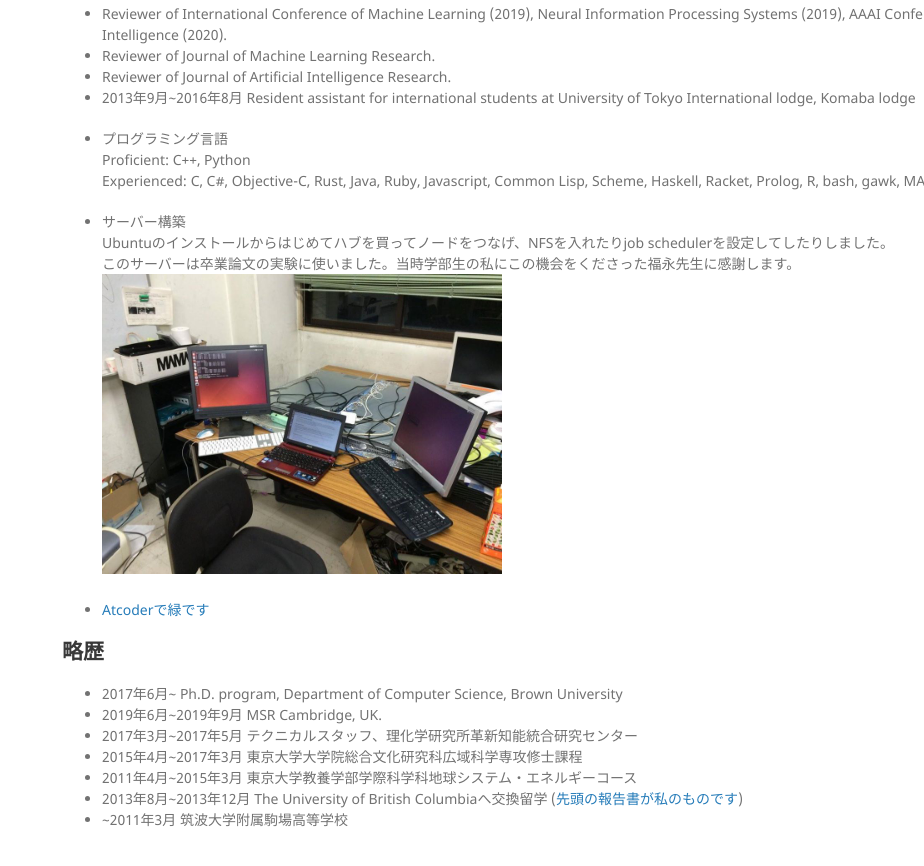
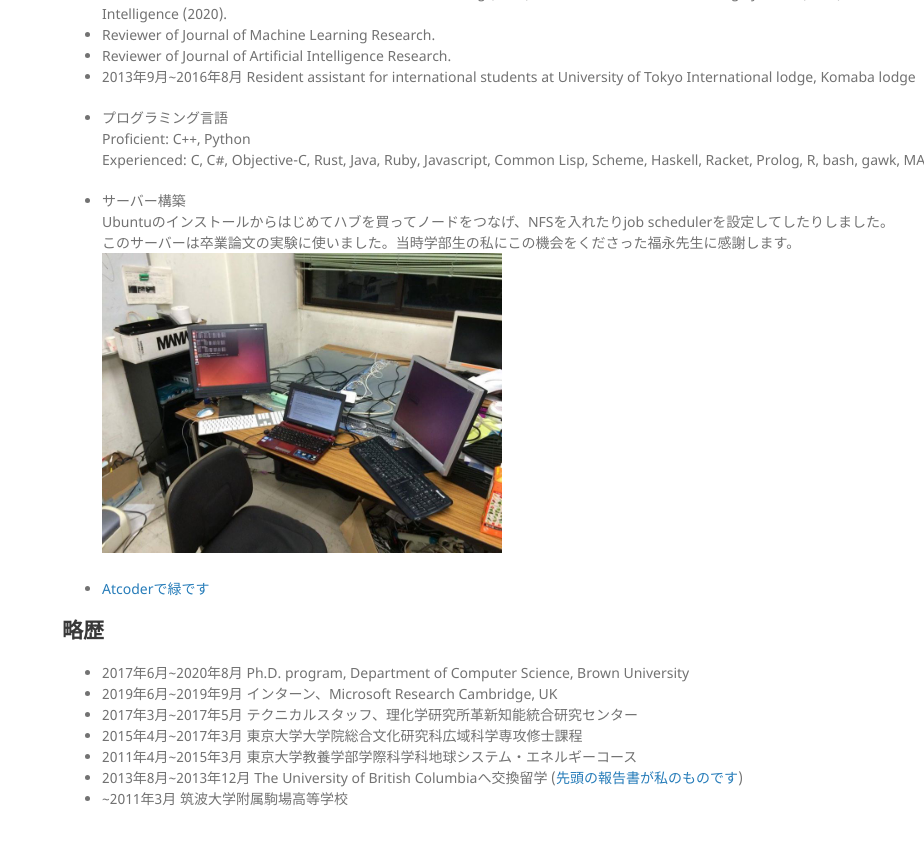
Before and after one commit to jinnaiyuu/jinnaiyuu.github.io, a Jekyll site: the page built from ja/index.md, in a window 1280 px wide and 900 px high, scrolled down 3382 px. Shown: the top 866 px of the window, without its empty margins (356-1280 px from the left). Built offline with Jekyll 4.4.1, drawn with Linux system fonts in a browser that asks for light colours; our own code applies the rules of GitHub Pages for plain Markdown files; some of the changed text lies outside the part shown.

```diff
--- a/ja/index.md
+++ b/ja/index.md
@@ -149,8 +148,8 @@
 
 ## 略歴
 
-- 2017年6月~ Ph.D. program, Department of Computer Science, Brown University
-- 2019年6月~2019年9月 MSR Cambridge, UK.
+- 2017年6月~2020年8月 Ph.D. program, Department of Computer Science, Brown University
+- 2019年6月~2019年9月 インターン、Microsoft Research Cambridge, UK
 - 2017年3月~2017年5月 テクニカルスタッフ、理化学研究所革新知能統合研究センター
 - 2015年4月~2017年3月 東京大学大学院総合文化研究科広域科学専攻修士課程
 - 2011年4月~2015年3月 東京大学教養学部学際科学科地球システム・エネルギーコース
```
Also changed, not shown: other parts of ja/index.md (+0 -1 lines).
